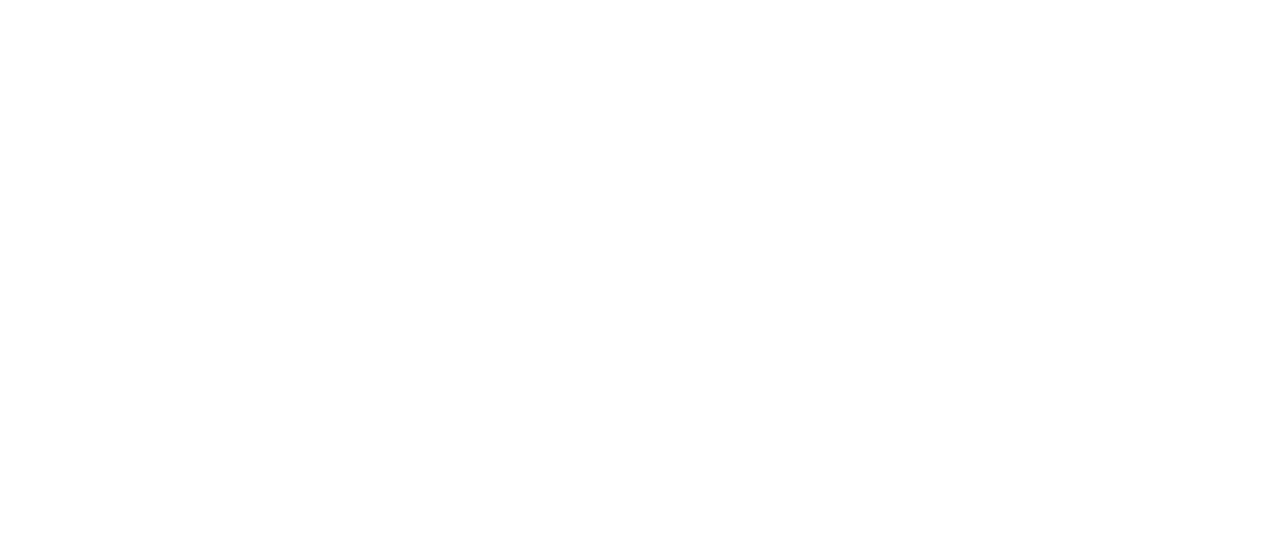
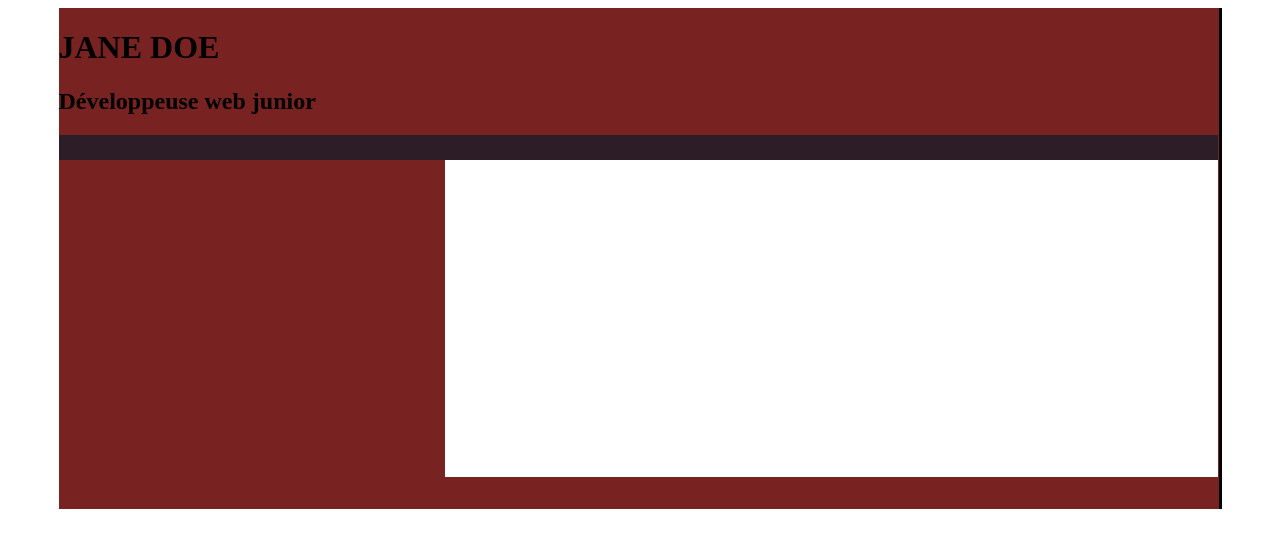
Before and after one commit to Rromanee/CV---CEF, a plain HTML site: page index.html in a window 1280 px wide. Drawn offline with Linux system fonts and the light colour scheme.

Commit message:
Add container & title

```diff
--- a/assets/css/style.css
+++ b/assets/css/style.css
@@ -0,0 +1,44 @@
+.container {
+    background-color: #782221;
+    border-right-style: solid;
+    margin-left: auto;
+    margin-right: auto;
+    max-width: 1160px;
+    display: grid;
+    grid-template-columns: 1fr 1fr 1fr;
+    grid-template-rows: 0.75fr 0.2fr 1.5fr 1fr 0.25fr;
+    gap: 0px 0px;
+    grid-auto-flow: row;
+    grid-template-areas:
+      "header header header"
+      "contact contact contact"
+      "sidebar content content"
+      "sidebar content content"
+      "sidebar footer .";
+    box-sizing: content-box;
+    width: 100%;
+  }
+
+  .header {
+    grid-area: header;
+    grid-column: 1 / span -6;
+  }
+
+  .contact {
+    grid-area: contact;
+    background-color: #2c1d27;
+  }
+
+  .sidebar {
+    grid-area: sidebar;
+  }
+
+  .content {
+    grid-area: content;
+    background-color: white;
+    box-sizing: content-box;
+  }
+
+  .footer {
+    grid-area: footer;
+  }
--- a/index.html
+++ b/index.html
@@ -12,6 +12,18 @@
     <title>CV - CEF</title>
   </head>
 <body>
-
+    <div class="container">
+        <div class="header">
+          <header>
+              <h1>JANE DOE</h1>
+              <h2>Développeuse web junior</h2>
+          </header>
+        </div>
+        <div class="contact"></div>
+        <div class="sidebar"></div>
+        <div class="content"></div>
+        <footer>
+          <div class="footer"></div>
+        </footer>
 </body>
 </html>
```
Also changed, not shown: 1 other file.
